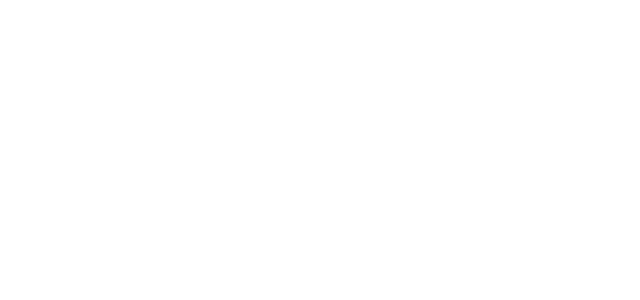
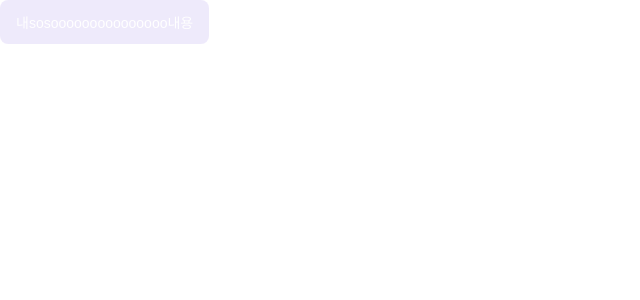
Before and after one commit to ji-silver/FANHANA, a React (Create React App) app: page / in a window 1280 px wide. Shown: the top 300 px of the page, without its empty margins (0-640 px from the left). Built offline with nearby package versions, Linux system fonts and the light colour scheme.

Commit message:
Feat: Button 컴포넌트 작성

```diff
--- a/src/App.tsx
+++ b/src/App.tsx
@@ -1,10 +1,18 @@
 import React from "react";
 import { Routes, BrowserRouter as Router, Route } from "react-router-dom";
+
 import "./styles/App.css";
+import Button from "./components/common/Button";
 
 function App() {
   return (
     <div className="App">
+      <Button
+        purpose="base"
+        content="내sosooooooooooooooo내용"
+        disabled={true}
+      ></Button>
+
       <Router>
         <Routes>
           <Route path="/"></Route>
--- /dev/null
+++ b/src/components/common/Button.tsx
@@ -0,0 +1,58 @@
+import React from "react";
+import styled, { css } from "styled-components";
+
+interface ButtonProps {
+  disabled: boolean;
+  purpose: "base" | "login" | "register";
+  content: string;
+}
+
+const PURPOSE_STYLES = {
+  base: css`
+    --button-padding: 12px 16px;
+  `,
+  login: css`
+    --button-width: 100%;
+  `,
+  register: css`
+    --button-width: 100%;
+  `,
+};
+
+const Button: React.FC<ButtonProps> = ({ disabled, purpose, content }) => {
+  const purposeStyle = PURPOSE_STYLES[purpose];
+
+  return (
+    <StyledButton disabled={disabled} purposeStyle={purposeStyle}>
+      {content}
+    </StyledButton>
+  );
+};
+
+export default Button;
+
+const StyledButton = styled.button<{ purposeStyle?: ReturnType<typeof css> }>`
+  ${(p) => p.purposeStyle}
+
+  margin: 0;
+  border: none;
+  cursor: pointer;
+  font-family: "Noto Sans KR", sans-serif;
+  font-size: 14px;
+  padding: 12px 16px;
+  border-radius: 8px;
+  width: var(--button-width);
+  background: #5f30e2;
+  color: #ffffff;
+
+  &:active,
+  &:hover {
+    background: #8f6eeb;
+  }
+
+  &:disabled {
+    cursor: default;
+    opacity: 0.5;
+    background: #dfd6f9;
+  }
+`;
```
Also changed, not shown: src/components/common/index.ts (deleted), src/components/index.ts (deleted).
